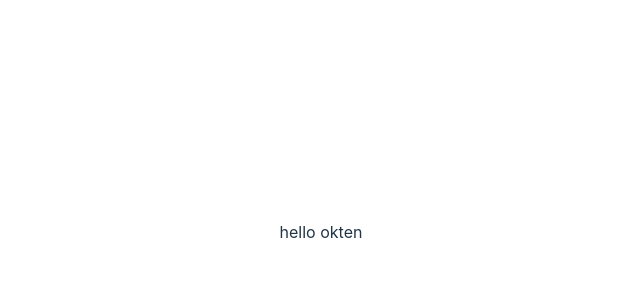
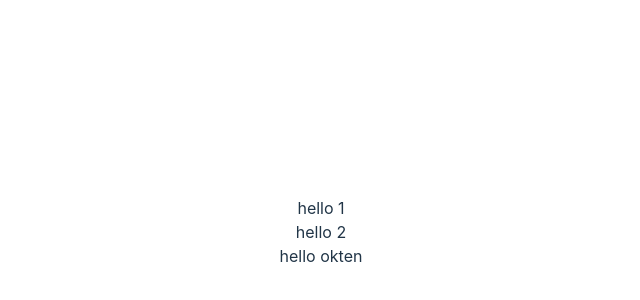
Before and after one commit to Andrii-77/react-lesson-hw, a React (Vite) app: page / in a window 1280 px wide. Shown: the part 168-468 px from the top of the page, without its empty margins (319-959 px from the left). Built offline with nearby package versions, Linux system fonts and the light colour scheme.

Commit message:
Вивчив react 1 2 Компоненти основи.

```diff
--- a/src/App.tsx
+++ b/src/App.tsx
@@ -1,10 +1,14 @@
 import './App.css'
+import MyComponent from "./components/MyComponent.tsx";
 
 function App() {
 
   return (
     <>
-      hello okten
+      <MyComponent text={'hello 1'}/>
+      <MyComponent text={'hello 2'}/>
+      <MyComponent text={'hello okten'}/>
+      {/*{MyComponent({text: 'hello 2'})}*/}
     </>
   )
 }
--- /dev/null
+++ b/src/components/MyComponent.tsx
@@ -0,0 +1,13 @@
+import {FC} from "react";
+
+type MyComponentPropType = {text: string};
+
+const MyComponent:FC<MyComponentPropType> = ({text}) => {
+    return (
+        <div>
+            {text}
+        </div>
+    );
+};
+
+export default MyComponent;
```
